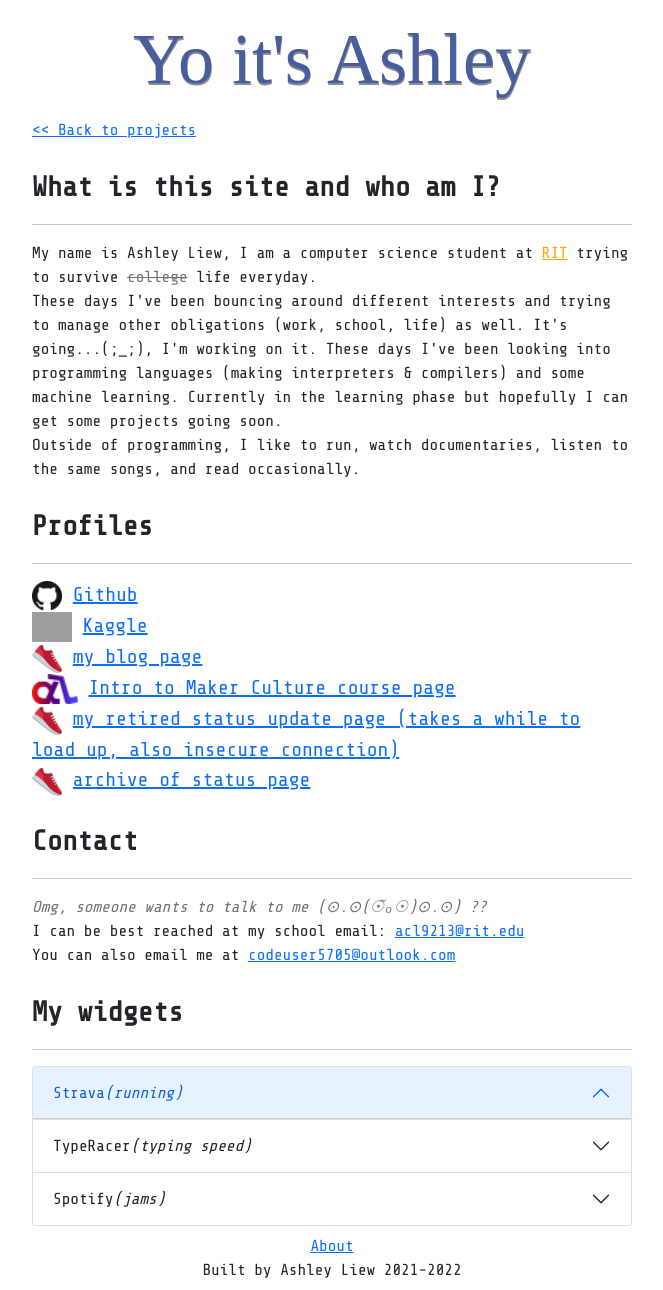
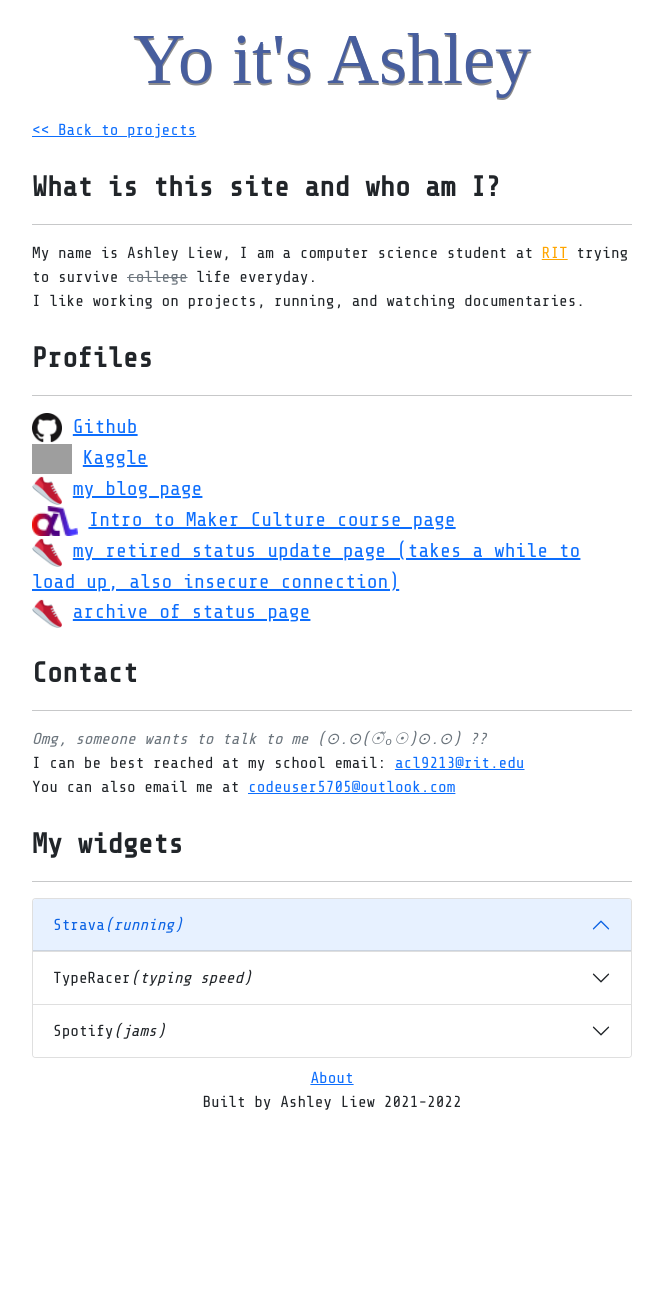
Before and after one commit to brainuser5705/personal-website, a Jekyll site: the page built from about.html, in a window 1280 px wide. Shown: the whole page, without its empty margins (308-971 px from the left). Built offline with Jekyll 4.4.1, drawn with Linux system fonts in a browser that asks for light colours; some web fonts are replaced; after the commit the page ends 1122 px from its top, so only the background shows below that; grey boxes are pictures that could not be loaded.

```diff
--- a/about.html
+++ b/about.html
@@ -10,8 +10,7 @@ layout: default
         <div class="fs-3 fw-bold">What is this site and who am I?</div>
         <hr>
         My name is Ashley Liew, I am a computer science student at <a href="https://rit.edu" style="color: orange !important;">RIT</a> trying to survive <del class="text-muted">college</del> life everyday.<br>
-        These days I've been bouncing around different interests and trying to manage other obligations (work, school, life) as well. It's going...(;_;), I'm working on it. These days I've been looking into programming languages (making interpreters & compilers) and some machine learning. Currently in the learning phase but hopefully I can get some projects going soon.<br>
-        Outside of programming, I like to run, watch documentaries, listen to the same songs, and read occasionally.
+        I like working on projects, running, and watching documentaries.
     </div>
 
     <div class="about-icons mt-4 fs-5">
--- a/index.html
+++ b/index.html
@@ -5,6 +5,12 @@ permalink: /
 ---
 
 <div class="project-block mx-auto" style="max-width: 700px;">
+
+    <div style="border: solid 5px rgb(219, 23, 72); padding: 1em; margin: 1em;">
+        <h1><b>Annoucement (9/27/22)</b></h1>
+        <p>So it looks like Heroku is getting rid of free dynos...which is what most of my apps run on...which means all the demos I have linked on my site will not work...I will try to resolve this issue, but it will take a while.</p>
+    </div>
+
     <h1 class="display-5 text-center">Featured Projects</h1>
     {% assign feature_projects = site.projects | where_exp:"project", "project.tags contains 'feature'" %}
     {% for project in feature_projects %}
```
